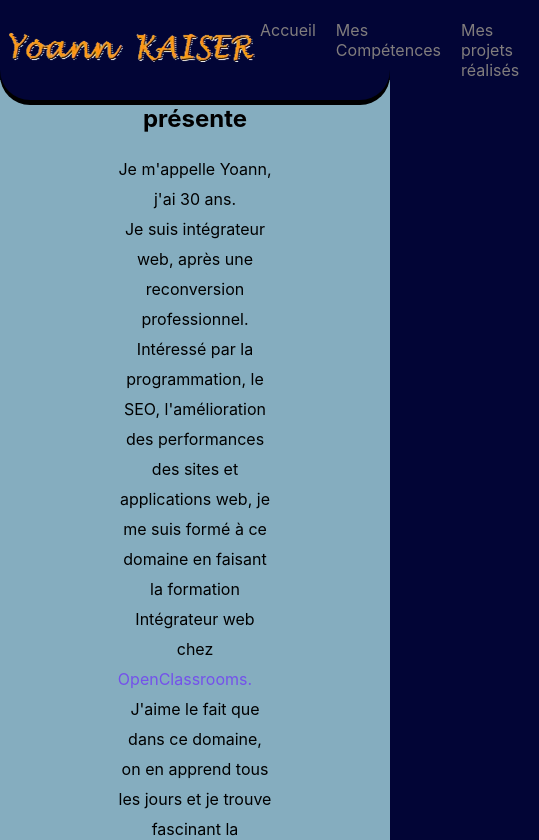
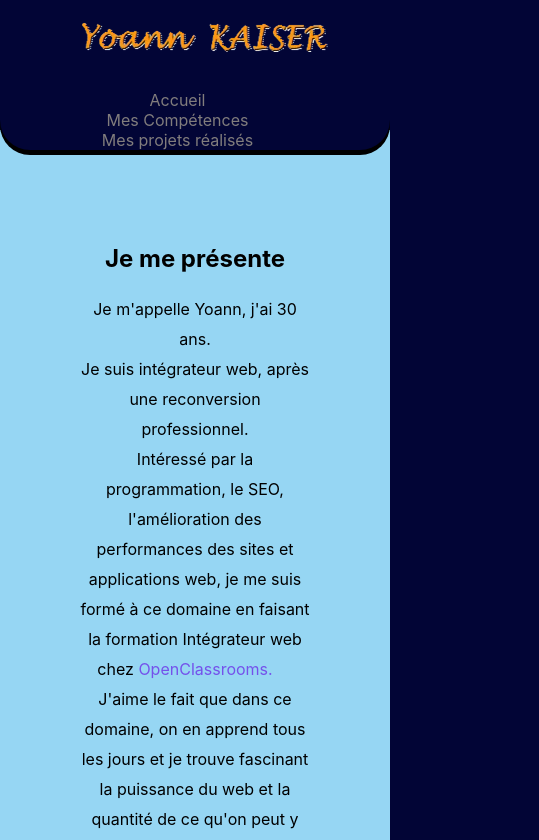
Before and after one commit to YoannKAISER/portfolio, a React (Create React App) app: page / in a window 390 px wide. Shown: the top 840 px of the page, 539 px wide, since content can reach past the window. Built offline with nearby package versions, Linux system fonts and the light colour scheme.

Commit message:
Ajout media-queeries

```diff
--- a/src/App.css
+++ b/src/App.css
@@ -7,7 +7,7 @@
   justify-content: center;
   align-items: center;
   text-align: center;
-  background-color: #85adbf;
+  background-color: #96d6f3;
 }
 
 html {
@@ -29,8 +29,8 @@ body {
 }
 
 .presentDiv {
-  width: 40%;
   line-height: 30px;
+  width: 60%;
 }
 
 .skillsDiv {
@@ -50,6 +50,18 @@ body {
   justify-content: space-between;
 }
 
+@media (max-width: 767px) {
+  .bodyDiv {
+    flex-direction: column;
+    align-items: baseline;
+    margin-left: 20%;
+  }
+
+  .langDiv {
+    display: flex;
+    flex-direction: row;
+  }
+}
 
 /*Mes projets réalisés*/
 .carrousel {
--- a/src/Pages/Mes compétences.js
+++ b/src/Pages/Mes compétences.js
@@ -10,15 +10,15 @@ import github from "../Images/Outils/GitHub-Logo.webp"
 function MesCompétences() {
     return (
         <section>
-            <h1>Mes compétences</h1>
+            <h2>Mes compétences</h2>
             <div className="bodyDiv">
                 <div className="skillsDiv">
                         <h2>Les langages et les frameworks que j'ai appris</h2>
-                        <div>
+                        <div className="langDiv">
                             <img src={html5} alt="html5" title="HTML 5 - Le respect des normes W3C, la sémantique et les règles d'accessibilité me sont familières." width="150px" height="120px" />
                             <img src={css3} alt="css3" title="CSS 3 - Entre les animations en Css3, le Scss ou encore Flexbox, je n'en ai jamais fini d'en apprendre..." width="150px" height="120px" />
                         </div>
-                        <div>
+                        <div className="langDiv">
                             <img src={js} alt="js" title="JavaScript - Mon petit point faible. Mes compétences sont encore limitées en JavaScript natif, je vais m'y améliorer" width="150px" height="120px" />
                             <img src={react} alt="react" title="React - J'aime bien ce framework JS ! C'est en React que j'ai conçu mon portfolio." width="150px" height="120px" />
                         </div>
--- a/src/Pages/Mes projets.js
+++ b/src/Pages/Mes projets.js
@@ -4,7 +4,7 @@ import Carrousel from "../Components/Carrousel";
 function MesProjets() {
     return(
         <section>
-            <h1>Mes projets réalisés</h1>
+            <h2>Mes projets réalisés</h2>
             <Carrousel />
         </section>
     )
--- a/src/index.css
+++ b/src/index.css
@@ -22,7 +22,7 @@ header {
   border-radius: 0 0 30px 30px;
   box-shadow:  0 5px black;
   display: flex;
-  justify-content: space-evenly;
+  justify-content: space-around;
   align-items: center;
   background-color: rgb(2, 5, 54);
 
@@ -40,6 +40,32 @@ a {
   color: #817d7d;
 }
 
+@media (max-width: 992px) {
+  header {
+    justify-content: space-between;
+  }
+
+  nav {
+    padding-right: 15px;
+  }
+  h1 {
+    padding-left: 15px;
+  }
+}
+
+@media (max-width: 767px) {
+  nav {
+    flex-direction: column;
+    align-items: center;
+  }
+}
+
+@media (max-width: 450px) {
+header {
+  height: 150px;
+  flex-direction: column;
+}
+}
 
 /*Footer*/
 footer {
@@ -61,3 +87,9 @@ footer {
   align-items: center;
   line-height: 0;
 }
+
+@media (max-width: 450px) {
+  footer {
+    height: 150px;
+  }
+}
--- a/src/index.js
+++ b/src/index.js
@@ -14,7 +14,3 @@ root.render(
     <Footer />
   </BrowserRouter>
 );
-
-// If you want to start measuring performance in your app, pass a function
-// to log results (for example: reportWebVitals(console.log))
-// or send to an analytics endpoint. Learn more: https://bit.ly/CRA-vitals
```
